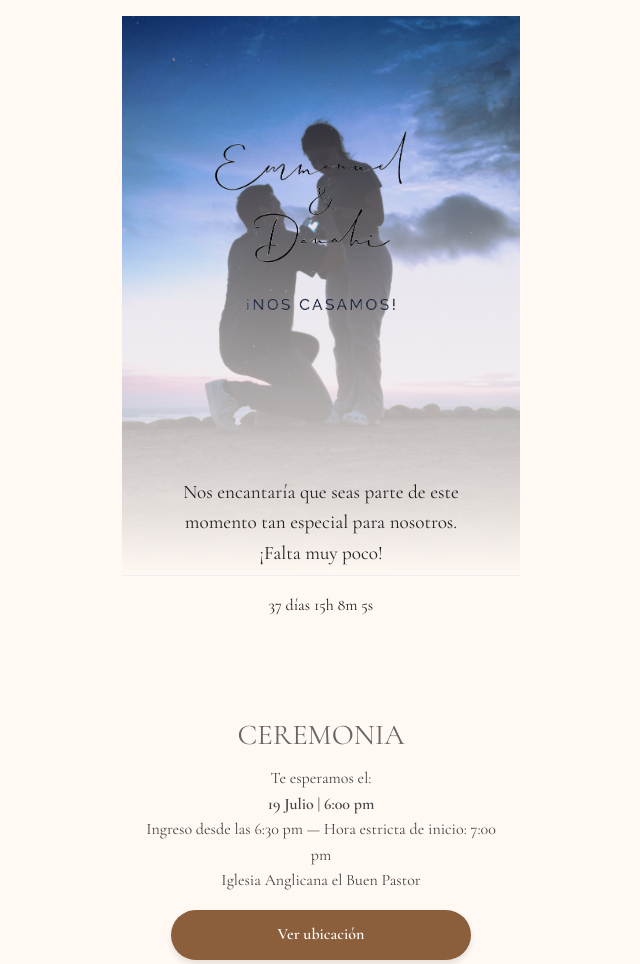
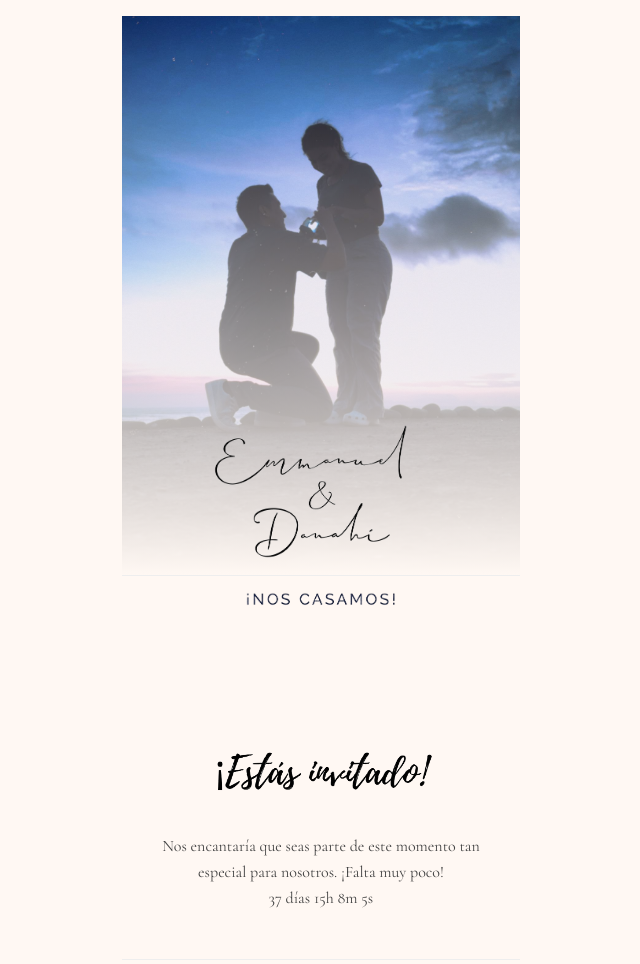
Before and after one commit to Yopixxx/Wedding, a plain HTML site: page index.html in a window 1280 px wide. Shown: the top 964 px of the page, without its empty margins (319-959 px from the left). Drawn offline with nearby package versions, Linux system fonts and the light colour scheme.

Commit message:
Update, first screen, second

```diff
--- a/index.html
+++ b/index.html
@@ -13,6 +13,12 @@
     <section class="hero section">
       <div class="hero-overlay">
             <img src="assets/EyD_black.jpg" alt="Código de vestimenta" class="eyd-image">
+      </div>
+    </section>
+
+    <section>
+      <div>
+        <img src="assets/estasinvitado.jpg" class="estasinvitado-image">
         <p class="intro">Nos encantaría que seas parte de este momento tan especial para nosotros. ¡Falta muy poco!</p>
         <div id="countdown"></div>
       </div>
--- a/style.css
+++ b/style.css
@@ -41,9 +41,10 @@ h2 {
 }
 
 .countdown {
-  font-size: 1.3rem;
-  margin-top: 1rem;
-  color: #222;
+    width: 500px; ;
+    font-size: 1.3rem;
+    margin-top: 1rem;
+    color: #222;
 }
 
 .button {
@@ -116,6 +117,14 @@ input, textarea {
   margin: 1rem auto;
 }
 
+.estasinvitado-image {
+  width: 80%;
+  max-width: 1000px;
+  height: auto;
+  display: block;
+  margin: 1rem auto;
+}
+
 .section {
   margin-bottom: 80px;
 }
@@ -146,6 +155,7 @@ input, textarea {
   position: relative;
   z-index: 1;
   padding: 1rem;
+  margin-top: 28rem;
 }
 
 .hero .intro {
```
Also changed, not shown: assets/estasinvitado.jpg (added).
